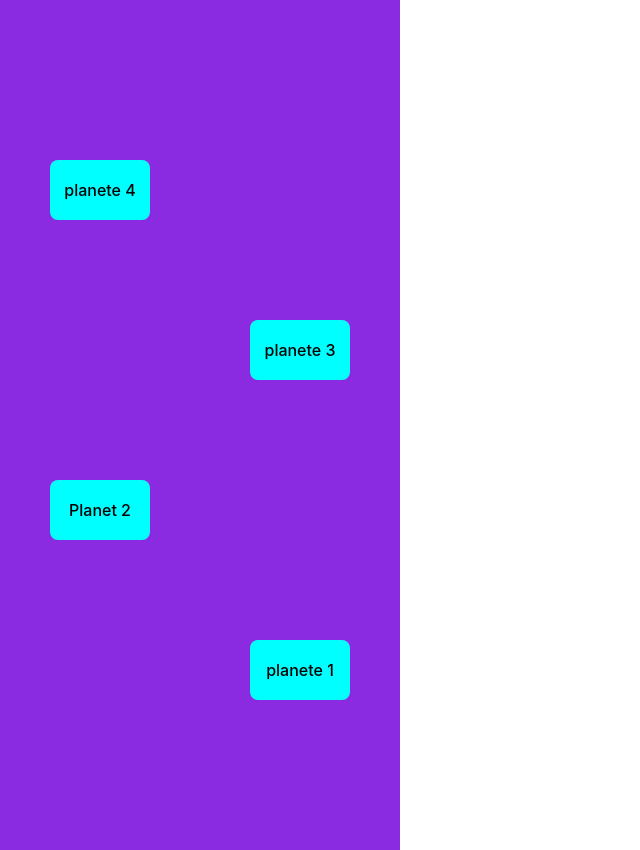
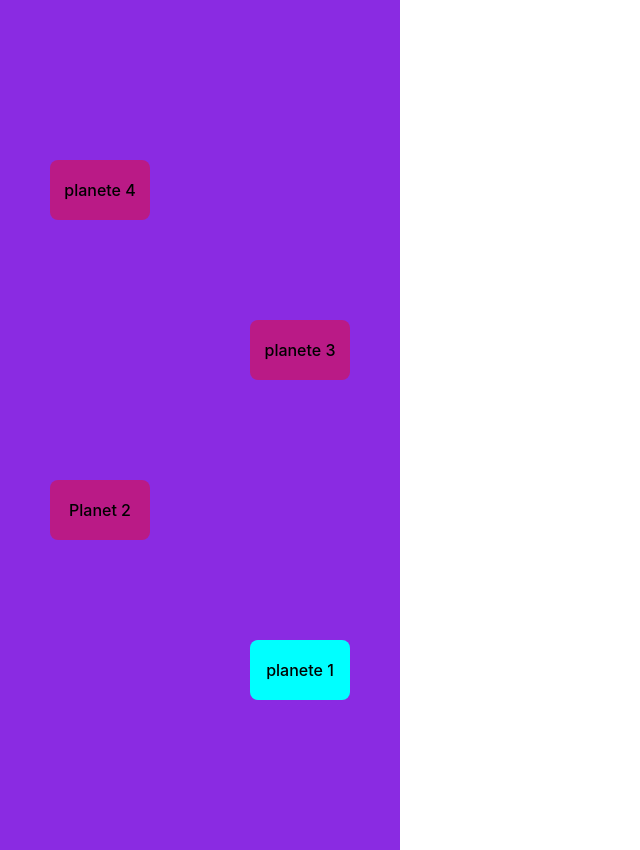
Before and after one commit to JoyMarkarian/SpaceJourney, a React (Vite) app: page / in a window 1280 px wide. Shown: the whole page, without its empty margins (0-640 px from the left). Built offline with nearby package versions, Linux system fonts and the light colour scheme.

Commit message:
les boutons non cliquables ont une couleur différente. Et changement de la logique du state en tableau d'objet

```diff
--- a/src/App.jsx
+++ b/src/App.jsx
@@ -3,10 +3,14 @@ import Map from './pages/Map';
 import './pages/map.css';
 
 function App() {
-  const [isClickable, setClickable] = useState(false);
+  const [isClickable, setClickable] = useState([
+    { planet: false },
+    { planet: false },
+    { planet: false },
+  ]);
   return (
     <div>
-      <Map isClickable={isClickable} setClickable={setClickable} />
+      <Map isClickable={isClickable} />
     </div>
   );
 }
--- a/src/pages/Map.jsx
+++ b/src/pages/Map.jsx
@@ -1,3 +1,4 @@
+/* eslint-disable react/prop-types */
 import React, { useState, useEffect } from 'react';
 
 // eslint-disable-next-line react/prop-types
@@ -14,10 +15,10 @@ function Map({ isClickable }) {
   return (
     <div className="map-bg">
       {displayModal ? <button type="button" onClick={() => setDisplayModal(false)} className="map-not-possible">no possible</button> : ''}
-      <button type="button" className="map-planet map-planet-1">planete 1</button>
-      <button type="button" className="map-planet map-planet-2" onClick={isClickable ? handleClick : handleDisplayModal}>Planet 2</button>
-      <button type="button" className="map-planet map-planet-3" onClick={isClickable ? handleClick : handleDisplayModal}>planete 3</button>
-      <button type="button" className="map-planet map-planet-4" onClick={isClickable ? handleClick : handleDisplayModal}>planete 4</button>
+      <button type="button" className="map-planet map-planet-1" onClick={handleClick}>planete 1</button>
+      <button type="button" className={`map-planet-2 ${isClickable[0].planet ? 'map-planet' : 'notClickable-planet'}`} onClick={isClickable[0].planet ? handleClick : handleDisplayModal}>Planet 2</button>
+      <button type="button" className={`map-planet-3 ${isClickable[1].planet ? 'map-planet' : 'notClickable-planet'}`} onClick={isClickable[1].planet ? handleClick : handleDisplayModal}>planete 3</button>
+      <button type="button" className={`map-planet-4 ${isClickable[2].planet ? 'map-planet' : 'notClickable-planet'}`} onClick={isClickable[2].planet ? handleClick : handleDisplayModal}>planete 4</button>
     </div>
   );
 }
--- a/src/pages/map.css
+++ b/src/pages/map.css
@@ -36,6 +36,17 @@
     left: 50px;
 }
 
+.notClickable-planet {
+    display: flex;
+    justify-content: center;
+    align-items: center;
+    position: absolute;
+    background-color: rgba(255, 0, 0, 0.406);
+    height: 60px;
+    width: 100px;
+    padding: 5px;
+}
+
 .map-not-possible {
     display: flex;
     justify-content: center;
```
